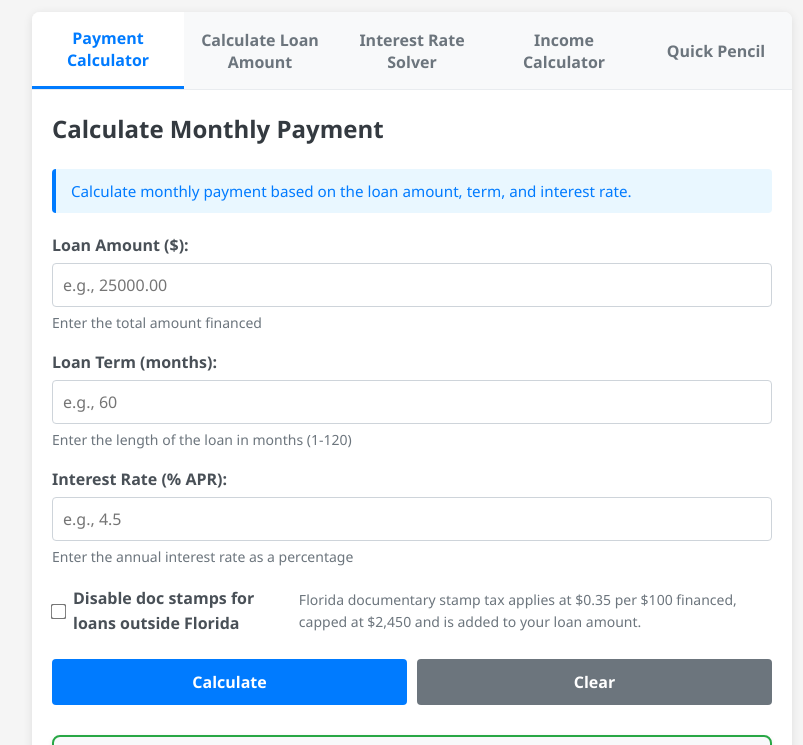
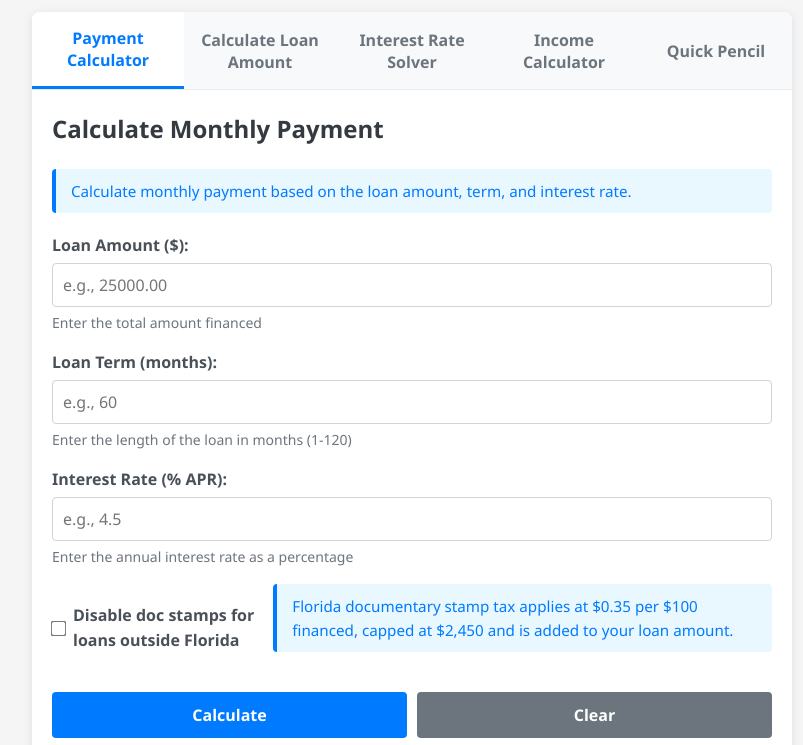
Before and after one commit to seanzmc/Stingcalc, a website: page index.html in a window 1280 px wide. Shown: the part 89-834 px from the top of the page, without its empty margins (228-1031 px from the left). Drawn offline with Linux system fonts and the light colour scheme.

Commit message:
back to info box

```diff
--- a/index.html
+++ b/index.html
@@ -107,7 +107,7 @@
                                 <input type="checkbox"
                                        id="disableDocStampPayment">
                                 <label for="disableDocStampPayment">Disable doc stamps for loans outside Florida</label>
-                                <div class="info-toggle">Florida documentary stamp tax applies at $0.35 per $100 financed, capped at $2,450 and is added to your loan amount.</div>
+                                <div class="info-box">Florida documentary stamp tax applies at $0.35 per $100 financed, capped at $2,450 and is added to your loan amount.</div>
                             </div>
                             <div class="button-group">
                                 <button type="submit"
--- a/styles.css
+++ b/styles.css
@@ -226,7 +226,6 @@ input:focus {
     border: none;
     color: #6c757d;
     font-size: 14px;
-    cursor: pointer;
     padding: 5px 10px;
     border-radius: 4px;
     transition: all 0.2s ease;
```
